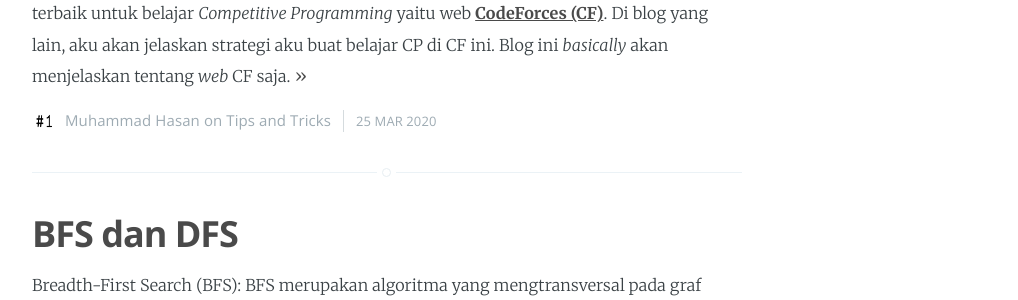
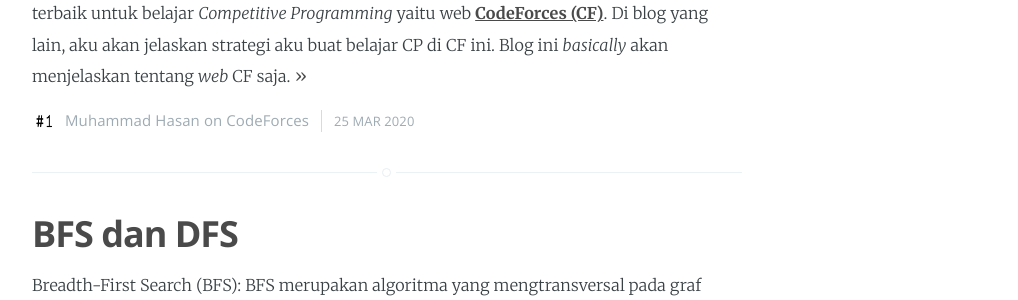
Before and after one commit to cp-itb/blog, a Jekyll site: the page built from index.html, in a window 1280 px wide. Shown: the part 500-800 px from the top of the page, without its empty margins (253-1271 px from the left). Built offline with Jekyll 4.4.1, drawn with Linux system fonts in a browser that asks for light colours; the list of posts is cut into pages by our own code.

Commit message:
edit lagi

```diff
--- a/_posts/2020-03-25-Improve-CP-With-Codeforces.md
+++ b/_posts/2020-03-25-Improve-CP-With-Codeforces.md
@@ -2,7 +2,7 @@
 layout: post
 title:  "Improve your CP with CodeForces"
 date:   2020-03-25 19:00:00 +7
-categories: [Tips and Tricks]
+categories: [CodeForces]
 author: Muhammad Hasan
 profpic: mhasan01
 author-description: Ketua Komunitas CP ITB 2020/2021
@@ -18,7 +18,7 @@ CodeForces adalah salah satu web untuk belajar CP dan bisa dibilang web paling p
 
 (btw kebetulan logo CF tersebut sedang pake masker untuk menghindari *coronavirus*, dan *Code* sama *Forces*-nya lagi melakukan *Social Distancing*)
 
-### Contest in Codeforces
+### Contest in CodeForces
 
 Salah satu hal yang membuat CodeForces bagus adalah karena seringnya berjalan kontes CP, mungkin hampir setiap minggu selalu ada. Biasanya *writer* dan *tester* dari kontes itu juga sangat *experienced* jadi soal-soal bisa dipastikan *professional*!.
 
```
